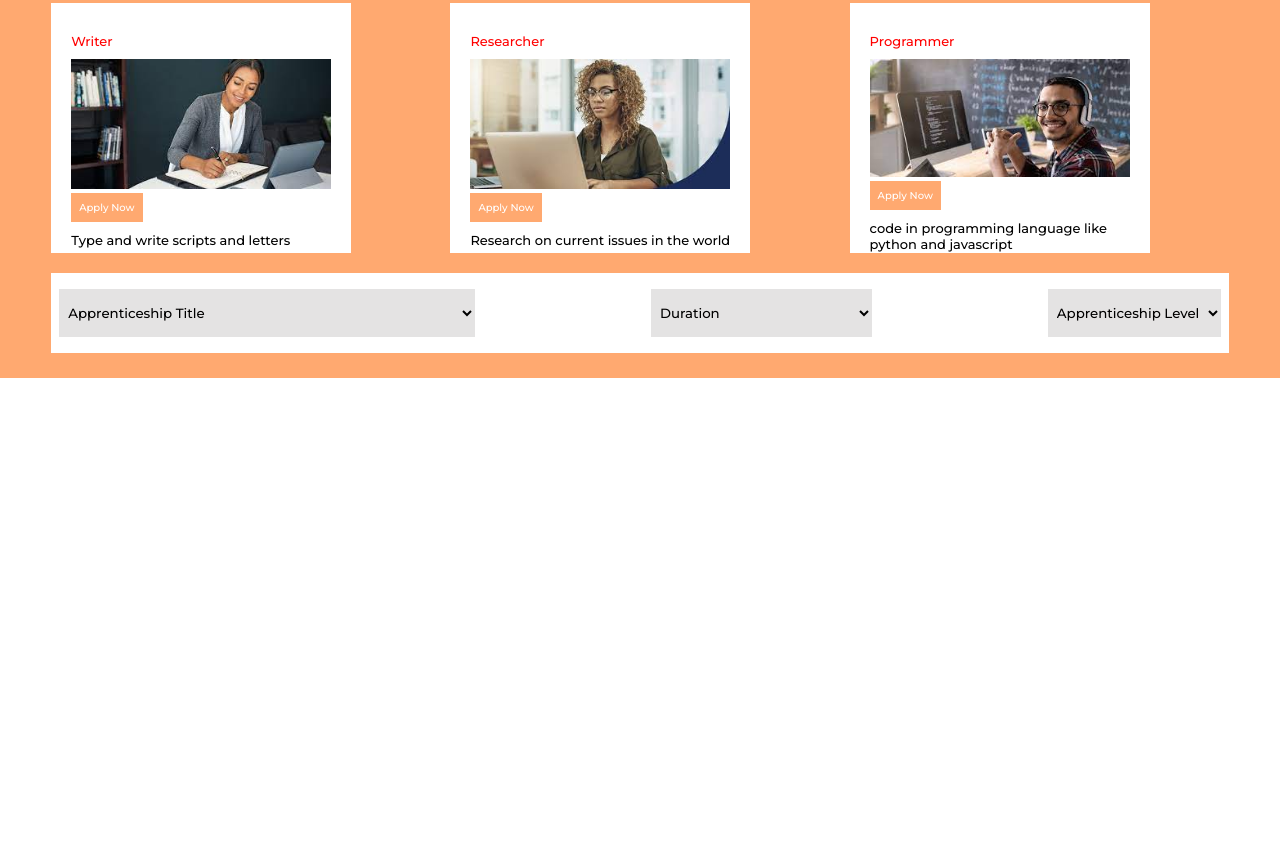
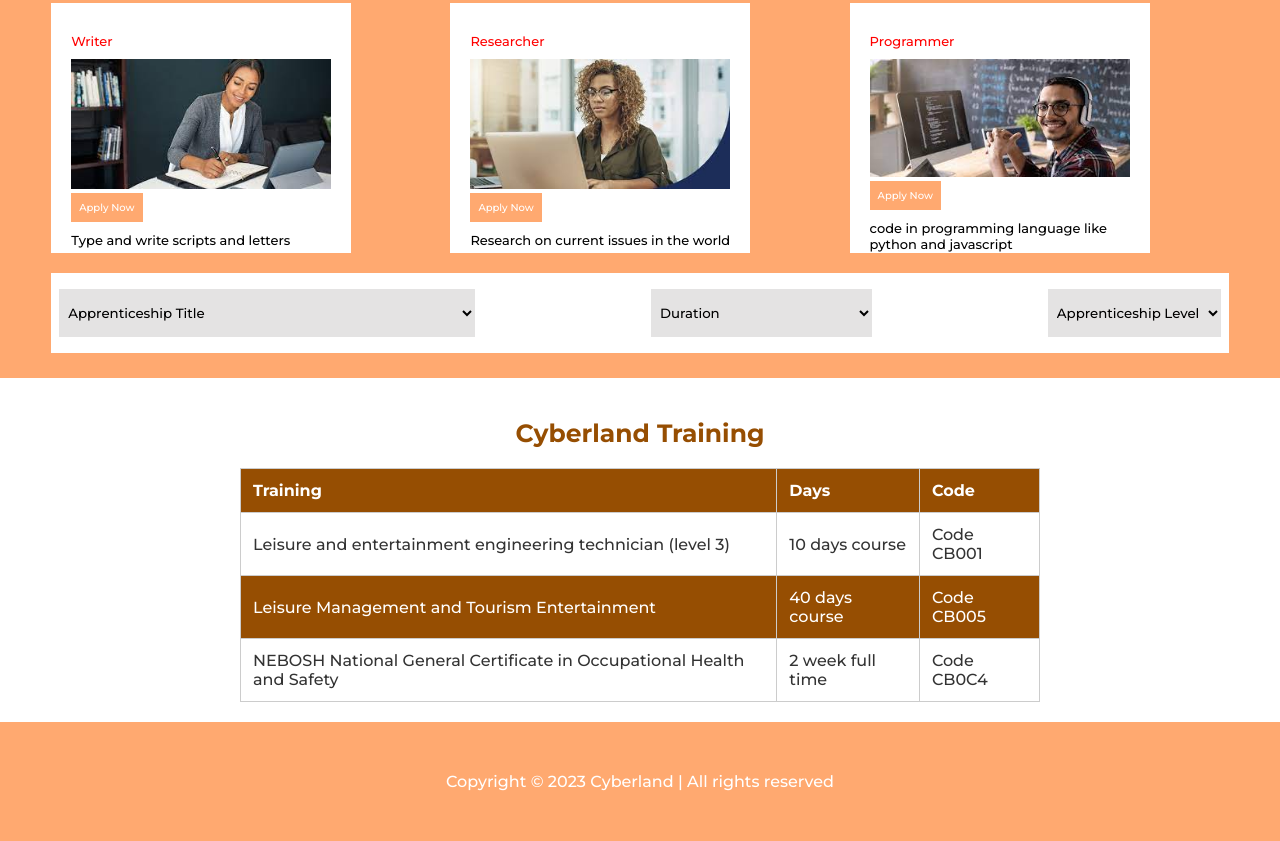
Before and after one commit to Ernest99/cyberland, a plain HTML site: page index.html in a window 1280 px wide. Shown: the part 2006-2847 px from the top of the page. Before the commit the page ends 2384 px from the top, so only its background shows below. Drawn offline with Linux system fonts and the light colour scheme.

Commit message:
added footer

```diff
--- a/index.css
+++ b/index.css
@@ -233,3 +233,58 @@
     outline: none;
     background: #e4e3e3;
 }
+.training{
+    padding: 20px;
+}
+.training h1{
+    text-align: center;
+    padding: 20px 0px;
+    color: #964E02;
+    font-size: 25px;
+}
+table {
+    border-collapse: collapse;
+    width: 100%;
+    max-width: 800px;
+    margin: 0 auto;
+    font-size: 16px;
+    font-weight: normal;
+    color: #333;
+  }
+
+  th, td {
+    border: 1px solid #ccc;
+    padding: 12px;
+    text-align: left;
+  }
+
+  thead {
+    background-color: #964E02;
+    font-weight: bold;
+    color: #fff;
+  }
+
+  tbody tr:nth-child(even) {
+    background-color: #964E02;
+    color: #fff;
+  }
+
+  tbody td {
+    vertical-align: middle;
+  }
+
+  @media screen and (max-width: 600px) {
+    th, td {
+      padding: 8px;
+    }
+  }
+  footer{
+    background: #FFA970;
+    color: #fff;
+    text-align: center;
+    width: 100%;
+    padding: 25px 4%;
+  }
+  footer p{
+    padding: 25px 4%;
+  }
--- a/index.html
+++ b/index.html
@@ -6,6 +6,7 @@
     <meta name="viewport" content="width=device-width, initial-scale=1.0">
     <title>CyberLand - Homepage</title>
     <link rel="stylesheet" href="./index.css">
+    <link rel="shortcut icon" href="./img/cyberland.png" type="image/x-icon">
 </head>
 <body>
     <header>
@@ -151,52 +152,37 @@
         </div>
     </section>
     <section class="training" id="training">
-
+        <h1>Cyberland Training</h1>
+        <table>
+            <thead>
+              <tr>
+                <th>Training</th>
+                <th>Days</th>
+                <th>Code</th>
+              </tr>
+            </thead>
+            <tbody>
+              <tr>
+                <td>Leisure and entertainment engineering technician (level 3)</td>
+                <td>10 days course</td>
+                <td>Code CB001</td>
+              </tr>
+              <tr>
+                <td>Leisure Management and Tourism Entertainment</td>
+                <td>40 days course</td>
+                <td>Code CB005</td>
+              </tr>
+              <tr>
+                <td>NEBOSH National General Certificate in Occupational Health and Safety</td>
+                <td>2 week full time</td>
+                <td>Code CB0C4</td>
+              </tr>
+            </tbody>
+          </table>
     </section>
-    <script>
-        function displayCalendar() {
-  var calendarContainer = document.getElementById("calendar-container");
-  if (calendarContainer.style.display === "none") {
-    calendarContainer.style.display = "block";
-    calendarContainer.innerHTML = createCalendar();
-  } else {
-    calendarContainer.style.display = "none";
-  }
-}
-
-function createCalendar() {
-  var calendar = "";
-  var date = new Date();
-  var year = date.getFullYear();
-  var month = date.getMonth();
-  var daysInMonth = new Date(year, month+1, 0).getDate();
-  var firstDay = new Date(year, month, 1).getDay();
-
-  calendar += "<table>";
-  calendar += "<tr><th colspan='7'>" + monthNames[month] + " " + year + "</th></tr>";
-  calendar += "<tr><th>Sun</th><th>Mon</th><th>Tue</th><th>Wed</th><th>Thu</th><th>Fri</th><th>Sat</th></tr>";
-
-  var day = 1;
-  for (var i = 0; i < 6; i++) {
-    calendar += "<tr>";
-    for (var j = 0; j < 7; j++) {
-      if (i === 0 && j < firstDay) {
-        calendar += "<td></td>";
-      } else if (day > daysInMonth) {
-        calendar += "<td></td>";
-      } else {
-        calendar += "<td>" + day + "</td>";
-        day++;
-      }
-    }
-    calendar += "</tr>";
-  }
-  calendar += "</table>";
-
-  return calendar;
-}
-
-var monthNames = ["January", "February", "March", "April", "May", "June", "July", "August", "September", "October", "November", "December"];
-    </script>
+    <footer>
+        <p>Copyright &copy; 2023 Cyberland | All rights reserved</p>
+    </footer>
+    <script src="./script.js"></script>
 </body>
 </html>
--- /dev/null
+++ b/script.js
@@ -0,0 +1,43 @@
+function displayCalendar() {
+    var calendarContainer = document.getElementById("calendar-container");
+    if (calendarContainer.style.display === "none") {
+      calendarContainer.style.display = "block";
+      calendarContainer.innerHTML = createCalendar();
+    } else {
+      calendarContainer.style.display = "none";
+    }
+  }
+
+  function createCalendar() {
+    var calendar = "";
+    var date = new Date();
+    var year = date.getFullYear();
+    var month = date.getMonth();
+    var daysInMonth = new Date(year, month+1, 0).getDate();
+    var firstDay = new Date(year, month, 1).getDay();
+
+    calendar += "<table>";
+    calendar += "<tr><th colspan='7'>" + monthNames[month] + " " + year + "</th></tr>";
+    calendar += "<tr><th>Sun</th><th>Mon</th><th>Tue</th><th>Wed</th><th>Thu</th><th>Fri</th><th>Sat</th></tr>";
+
+    var day = 1;
+    for (var i = 0; i < 6; i++) {
+      calendar += "<tr>";
+      for (var j = 0; j < 7; j++) {
+        if (i === 0 && j < firstDay) {
+          calendar += "<td></td>";
+        } else if (day > daysInMonth) {
+          calendar += "<td></td>";
+        } else {
+          calendar += "<td>" + day + "</td>";
+          day++;
+        }
+      }
+      calendar += "</tr>";
+    }
+    calendar += "</table>";
+
+    return calendar;
+  }
+
+  var monthNames = ["January", "February", "March", "April", "May", "June", "July", "August", "September", "October", "November", "December"];
```
